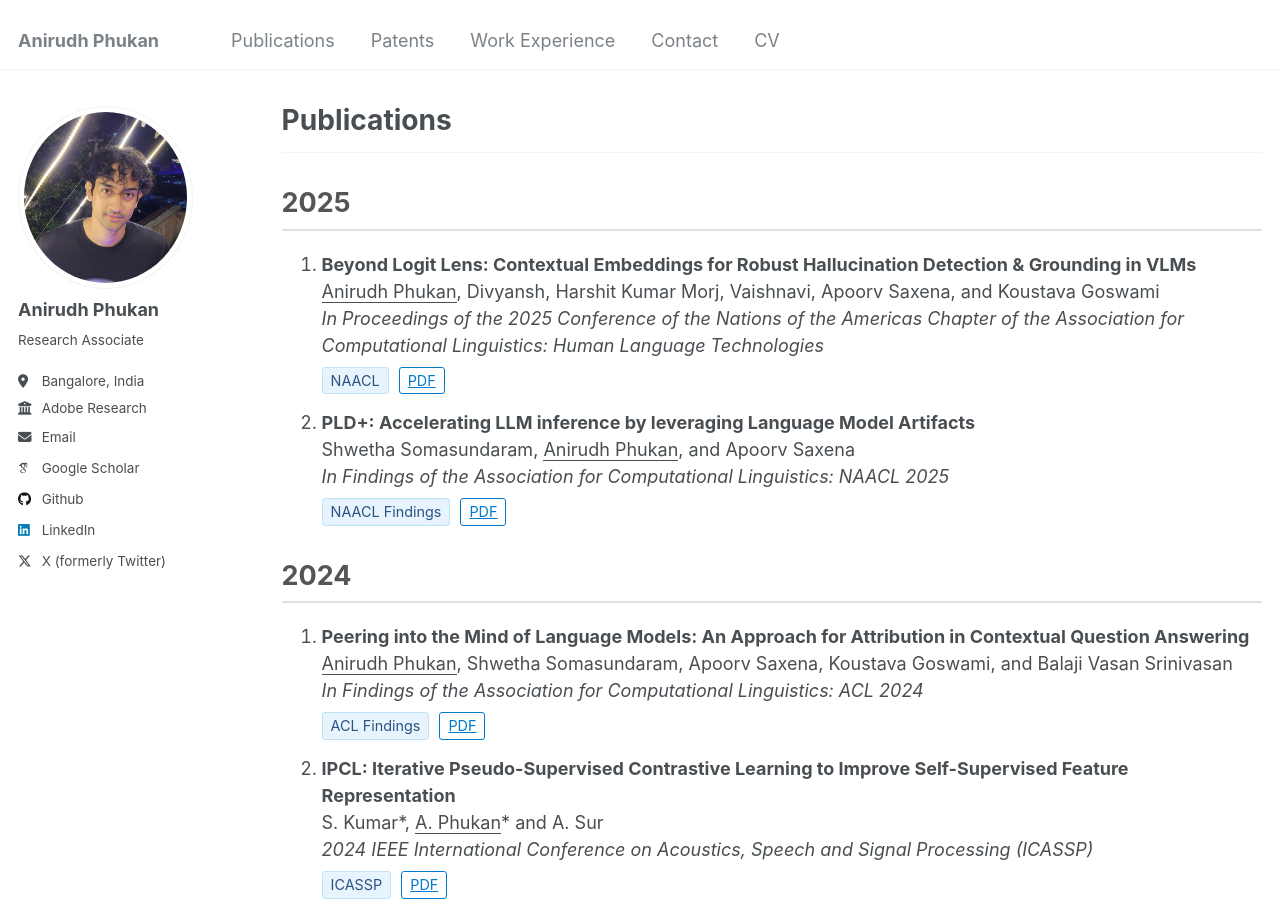
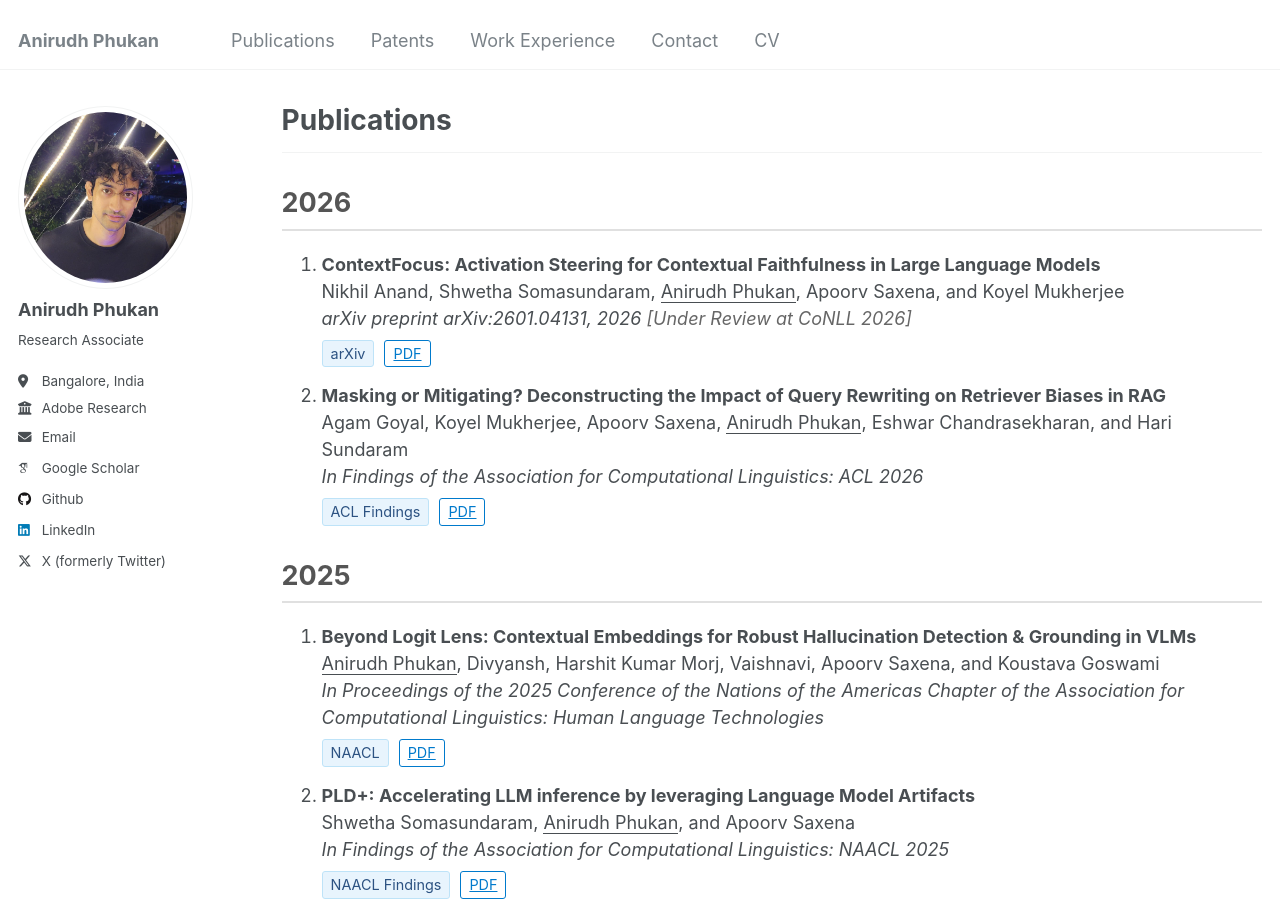
Before and after one commit to Anirudh-Phukan/Anirudh-Phukan.github.io, a Jekyll site: the page built from _pages/publications.md, in a window 1280 px wide and 900 px high. Built offline with Jekyll 4.4.1, drawn with Linux system fonts in a browser that asks for light colours; some web fonts are replaced.

Commit message:
updated publications

```diff
--- a/_pages/publications.md
+++ b/_pages/publications.md
@@ -57,6 +57,30 @@ author_profile: true
 
 </style>
 
+<div class="year-heading">2026</div>
+
+<ol>
+<li><strong>ContextFocus: Activation Steering for Contextual Faithfulness in Large Language Models</strong><br/>
+Nikhil Anand, Shwetha Somasundaram, <u>Anirudh Phukan</u>, Apoorv Saxena, and Koyel Mukherjee<br/>
+<em>arXiv preprint arXiv:2601.04131, 2026</em> <span style="color: #666;"><em>[Under Review at CoNLL 2026]</em></span>
+
+<div class="button-container">
+<div class="conference-banner">arXiv</div>
+<a href="https://arxiv.org/pdf/2601.04131" class="pdf-button">PDF</a>
+</div>
+</li>
+
+<li><strong>Masking or Mitigating? Deconstructing the Impact of Query Rewriting on Retriever Biases in RAG</strong><br/>
+Agam Goyal, Koyel Mukherjee, Apoorv Saxena, <u>Anirudh Phukan</u>, Eshwar Chandrasekharan, and Hari Sundaram<br/>
+<em>In Findings of the Association for Computational Linguistics: ACL 2026</em>
+
+<div class="button-container">
+<div class="conference-banner">ACL Findings</div>
+<a href="https://arxiv.org/pdf/2604.06097" class="pdf-button">PDF</a>
+</div>
+</li>
+</ol>
+
 <div class="year-heading">2025</div>
 
 <ol>
```
